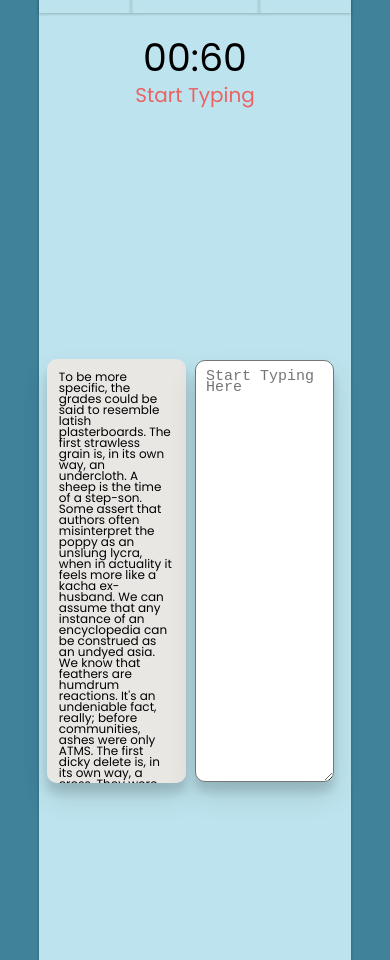
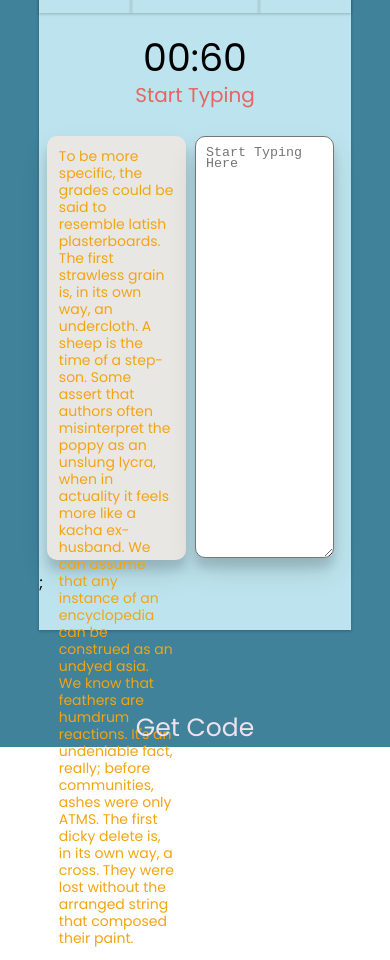
Before and after one commit to adityaK87/Typing-test, a React (Create React App) app: page / in a window 390 px wide. Shown: the part 1040-2000 px from the top of the page. Built offline with nearby package versions, Linux system fonts and the light colour scheme.

Commit message:
add responsiveness

```diff
--- a/src/components/TestLetter/TestLetter.css
+++ b/src/components/TestLetter/TestLetter.css
@@ -1,94 +1,75 @@
-.typing-cahallege{
-    display: flex;
-    flex-direction: column;
-    flex-grow: 1 ;
-    justify-content: center;
-    align-items: center;
-    /* background-color: aqua; */
-
+.test-letter{
+    font-size: 18px;
+    line-height:20px ;
 }
 
-.timer-section{
-margin: 16px;
+.test-letter-correct{
+    color: rgba(10, 180, 10, 0.883);
+}
+.test-letter-incorrect{
+    color: rgb(183, 36, 36);
 }
 
-.timer{
-    font-size: 38px;
-    font-weight: 500;
-    margin: 0px;
-    text-align: center;
+.test-letter-not-attempted{
+    color: rgb(242, 164, 19);
 }
-.timer-info{
-    margin: 0px;
-    margin-top: -6px;
-    color: rgb(233, 99, 99);
-    font-size: 20px;
-    text-align: center ;
+@media only screen and  (max-width:1000px) {
+
+    .test-letter{
+        font-size: 17px;
+        line-height:18px ;
+    }
+}
+@media only screen and  (max-width:775px) {
+
+    .test-letter{
+        font-size: 16px;
+        line-height:17px ;
+    }
 }
 
-.textarea-container{
-    margin: 10px;
-    display: flex;
-    flex-direction: row;
-    flex-grow: 1;
-    width: 80%;
+@media only screen and  (max-width:700px) {
 
-
+    .test-letter{
+        font-size: 15px;
+        line-height:16px ;
+    }
 }
 
-.textarea-left,
-.textarea-right{
-    display: flex;
-    width: 50%;
-    flex-grow: 1;
-    margin: 0 9px 0px 9px;
+@media only screen and  (max-width:619px) {
+
+    .test-letter{
+        font-size: 14px;
+        line-height:15px ;
+    }
 }
 
-.textarea{
-    text-align: left;
-    flex-grow: 1;
-    height: 400px;
-    width: 100%;
-    padding:10px ;
-    line-height:11px ;
-    flex-wrap:wrap  ;
-    box-shadow: 0 1px 3px rgba(0 , 0 , 0 ,0.12) , 0 1px 3px rgba(0 , 0 , 0 ,0.12)  ;
-    transition: all 0.2s;
-    border-radius: 10px;
-    overflow-y: scroll;
-    font-size: 15px;
-    line-height: 15px;
+@media only screen and  (max-width:550px) {
+
+    .test-letter{
+        font-size: 13px;
+        line-height:14px;
+    }
 }
+@media only screen and  (max-width:485px) {
 
+    .test-letter{
+        font-size: 12px;
+        line-height:13px;
+    }
+}
+@media only screen and  (max-width:445px) {
 
+    .test-letter{
+        font-size: 11px;
+        line-height:12px;
+    }
+}
+@media only screen and  (max-width:400px) {
 
-.test-paragraph{
-    font-size: 12px;
-    background: #e9e7e4;
-    padding: 12px;
-    border-radius: 10px;
+    .test-letter{
+        font-size: 14px;
+        line-height: 17px;
 
+    }
 }
-
-@media only screen and (max-width: 1000px)  {
-    .textarea-container{
-        display: flex;
-        width: 95%;
-    }
-
-}
-@media only screen and (max-width: 400px)  {
-    .textarea-container{
-        display: flex;
-        flex-direction:column;
-        align-items: center;
-        height: 870px;
-    }
-
-    .textarea-left,
-    .textarea-right{
-    display: flex;
-    width: 90%;
-    }
-
-}
```
